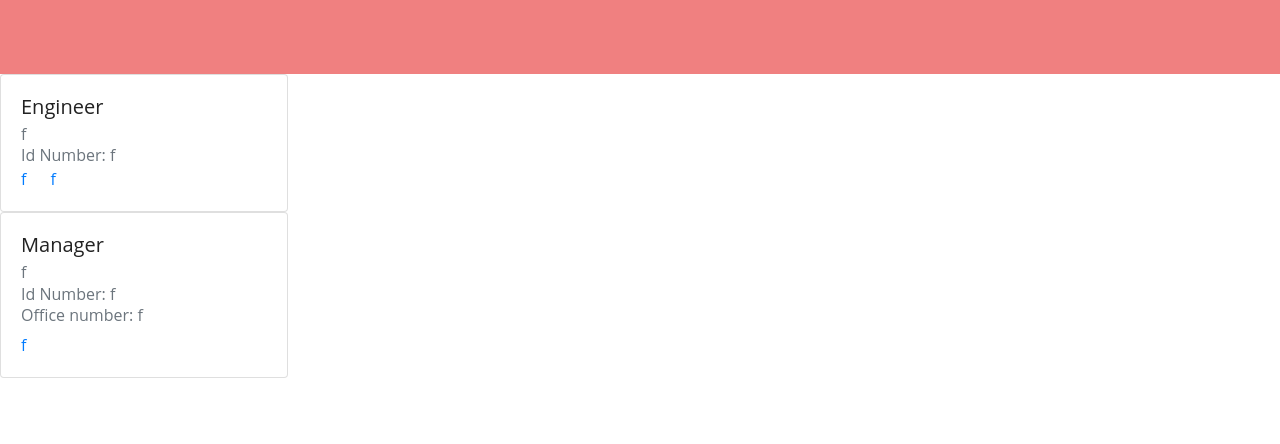
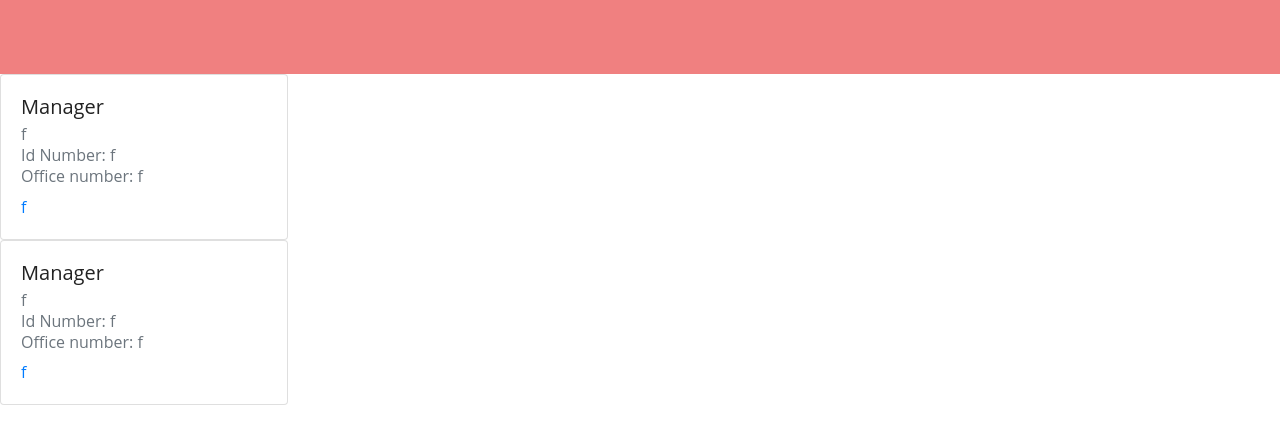
Before and after one commit to aidanrich/teamprofile-gen, a website: page index.html in a window 1280 px wide. Shown: the part 222-666 px from the top of the page. Drawn offline with nearby package versions, Linux system fonts and the light colour scheme; files that its build step writes are made by us from their sources.

Commit message:
mostly working

```diff
--- a/index.html
+++ b/index.html
@@ -13,12 +13,12 @@
  <h1 class='masthead-heading'>The Team!</h1>
 </header>     <div class="card" style="width: 18rem;">
 <div class="card-body">
-  <h5 class="card-title">Engineer</h5>
+  <h5 class="card-title">Manager</h5>
   <h6 class="card-subtitle mb-2 text-muted">f</h6>
   <h6 class="card-subtitle mb-2 text-muted">Id Number: f</h6>
-  <h6 class="card-subtitle mb-2 text-muted"></h6>
+  <h6 class="card-subtitle mb-2 text-muted">Office number: f</h6>
   <a href="#" class="card-link">f</a>
-  <a href="#" class="card-link">f</a>
+
 </div>
 </div>     <div class="card" style="width: 18rem;">
 <div class="card-body">
--- a/index.js
+++ b/index.js
@@ -224,7 +224,7 @@ const engineerCard = (responses) => { return `     <div class="card" style="widt
   <h6 class="card-subtitle mb-2 text-muted">Id Number: ${responses.getId()}</h6>
   <h6 class="card-subtitle mb-2 text-muted"></h6>
   <a href="#" class="card-link">${responses.getEmail()}</a>
-  <a href="#" class="card-link">${responses.getGithub()}</a>
+  <a href="${responses.getGithub()}" class="card-link">${responses.getGithub()}</a>
 </div>
 </div>`}
 
```
